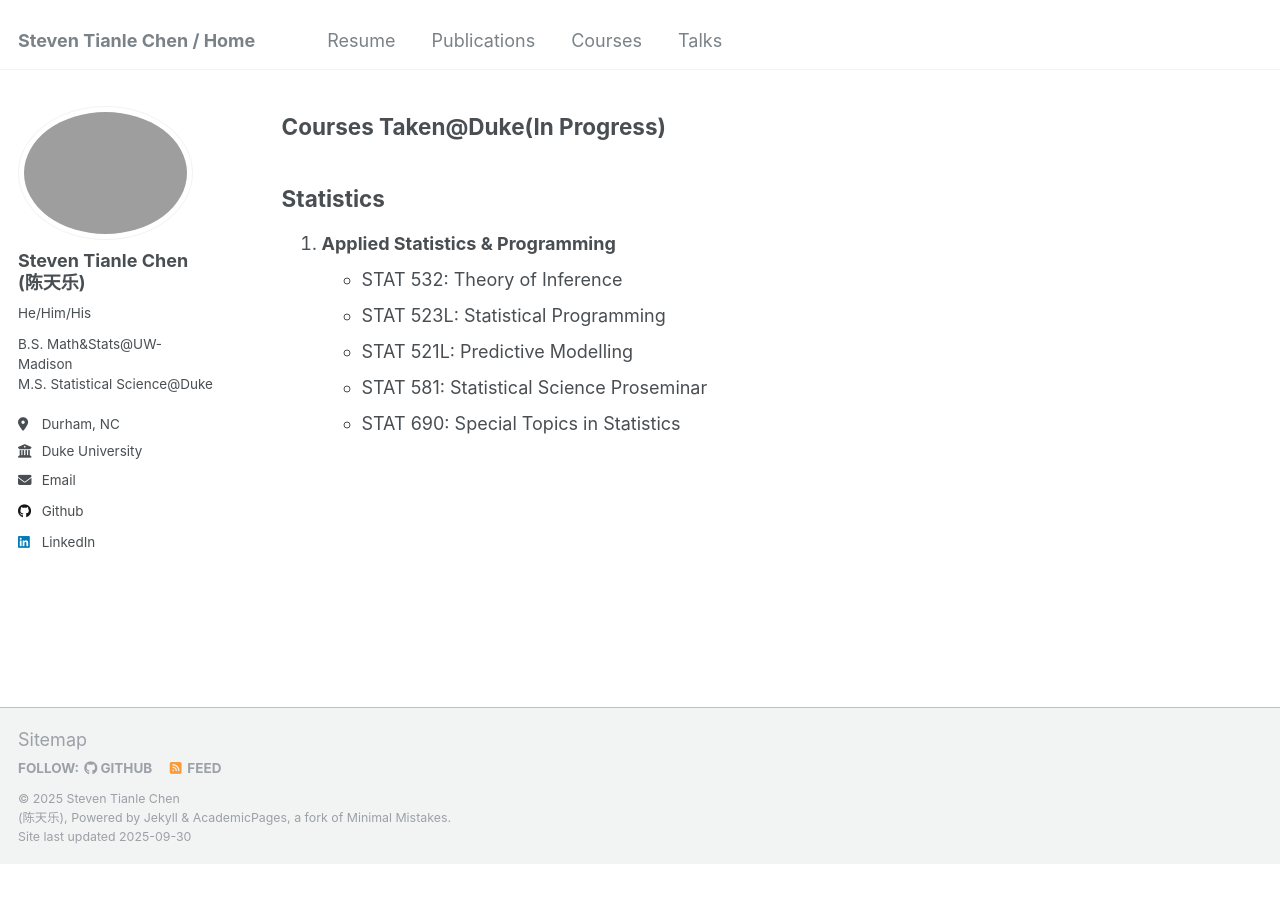
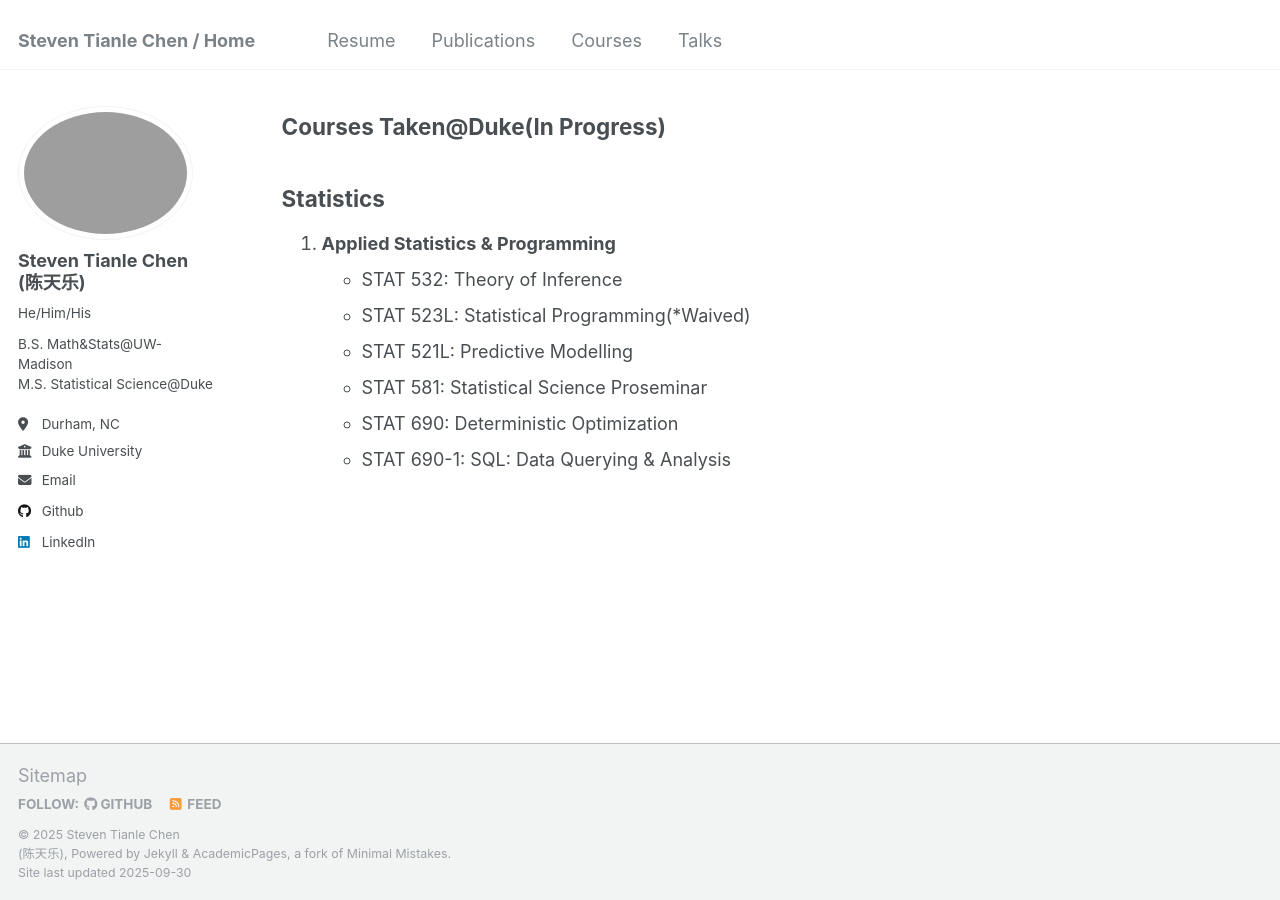
Before and after one commit to sttlchen/sttlchen.github.io, a Jekyll site: the page built from _pages/cr.md, in a window 1280 px wide and 900 px high, scrolled down 1875 px. Built offline with Jekyll 4.4.1, drawn with Linux system fonts in a browser that asks for light colours; before the commit the page ends 2739 px from its top, so only the background shows below that; some of the changed text lies outside the part shown.

Commit message:
Update cr.md

```diff
--- a/_pages/cr.md
+++ b/_pages/cr.md
@@ -69,7 +69,8 @@ redirect_from:
 
 1. **Applied Statistics & Programming**
    - STAT 532: Theory of Inference
-   - STAT 523L: Statistical Programming
+   - STAT 523L: Statistical Programming(*Waived)
    - STAT 521L: Predictive Modelling
    - STAT 581: Statistical Science Proseminar
-   - STAT 690: Special Topics in Statistics
+   - STAT 690: Deterministic Optimization
+   - STAT 690-1: SQL: Data Querying & Analysis
```
Also changed, not shown: other parts of _pages/cr.md (+1 -1 lines).
